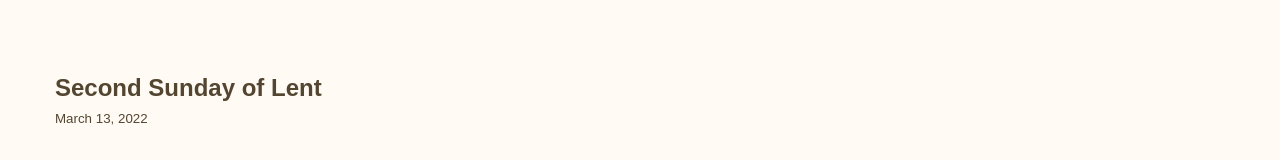
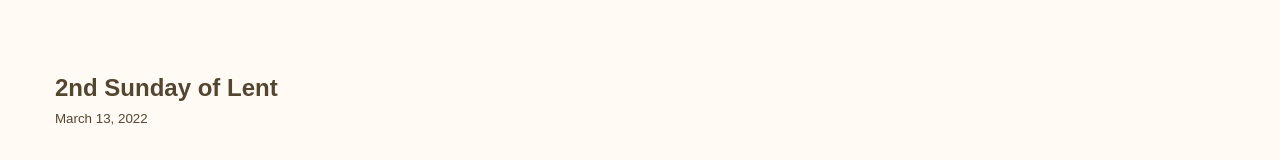
Before and after one commit to sweenr/grace-website, a Gatsby site: page /sermons/20220318-second-sunday-of-lent/ in a window 1280 px wide. Shown: the part 304-464 px from the top of the page. Built offline with nearby package versions, Linux system fonts and the light colour scheme; Gatsby itself is replaced by a stand-in of ours.

Commit message:
Update Sermons “20220318-second-sunday-of-lent”

```diff
--- a/content/sermons/20220318-second-sunday-of-lent.md
+++ b/content/sermons/20220318-second-sunday-of-lent.md
@@ -1,6 +1,6 @@
 ---
 templatePath: sermon-template.js
-title: Second Sunday of Lent
+title: 2nd Sunday of Lent
 date: 2022-03-13T15:00:00.000Z
 ---
 <iframe width="560" height="315" src="https://www.youtube.com/embed/ChYTwXT078g?t=2031" title="YouTube video player" frameborder="0" allow="accelerometer; autoplay; clipboard-write; encrypted-media; gyroscope; picture-in-picture" allowfullscreen></iframe>
```
